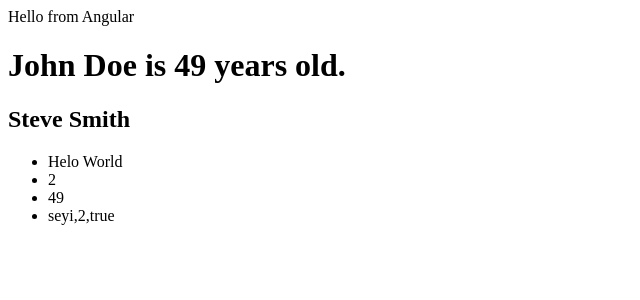
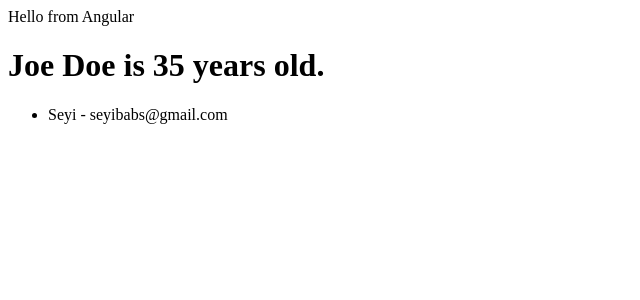
Before and after one commit to babarindeos/angularapp, an Angular app: page / in a window 1280 px wide. Shown: the top 300 px of the page, without its empty margins (0-640 px from the left). Built offline with nearby package versions, Linux system fonts and the light colour scheme.

Commit message:
Objects Interfaces

```diff
--- /dev/null
+++ b/src/app/components/Customer.ts
@@ -0,0 +1,5 @@
+export interface Customer{
+    id: number,
+    name: string,
+    email: string
+}
--- a/src/app/components/sandbox.component.ts
+++ b/src/app/components/sandbox.component.ts
@@ -1,45 +1,51 @@
 import { Component } from '@angular/core';
+import { Customer } from './Customer';
 
 @Component({
     selector: 'sandbox',
     template: `<h1>{{ name }} is {{ age }} years old.</h1>
-               <h2> {{ person.firstname }} {{ person.lastname }} </h2>
-               <ul>
-                    <li>Helo World</li>
-                    <li> {{ 1 + 1}}</li>
-                    <li> {{ showAge() }}</li>
-                    <li> {{ myitems }} </li>
-               </ul>
+    <ul>
+        <li> {{ customer.name }} -  {{ customer.email }}</li>
+    </ul>
+
     `
 })
 
 export class SandboxComponent{
-    name: string = "John Doe";
+
+    name: string = "Joe Doe";
     age: number = 35;
-    isvalid: boolean = false;
-    people: object = [];
-    things: any = {};
-    mynumbers: Array<number> = [1,2,3,4];
-    skills: Array<string> = ['string','test','jump'];
-    myitems: Array<any> = ['seyi', 2, true];
-    //purse: Tuple
-    you: undefined;
-    //testing: null
 
-    person = {firstname: 'Steve', lastname: 'Smith'};
+    //customer: { id: number, name: string, email: string };
+    customer: Customer;
+
+    customers: Customer[];
 
     constructor(){
-        console.log('Constructor ran ...');
-        this.age = 47;
-        this.hasBirthday();
-        this.hasBirthday();
+        this.customer = {
+            id: 1,
+            name: 'Seyi',
+            email: 'seyibabs@gmail.com',
+        };
+
+        this.customers = [
+            {
+                id: 1,
+                name: 'Seyi',
+                email: 'seyibabs@gmail.com',
+            },
+            {
+                id: 2,
+                name: 'Brad',
+                email: 'brad@gmail.com',
+            },
+            {
+                id: 3,
+                name: 'Kings',
+                email: 'Kings@gmail.com',
+            }
+        ];
     }
 
-    hasBirthday(){
-        this.age++;
-    }
 
-    showAge(){
-        return this.age;
-    }
 }
```
